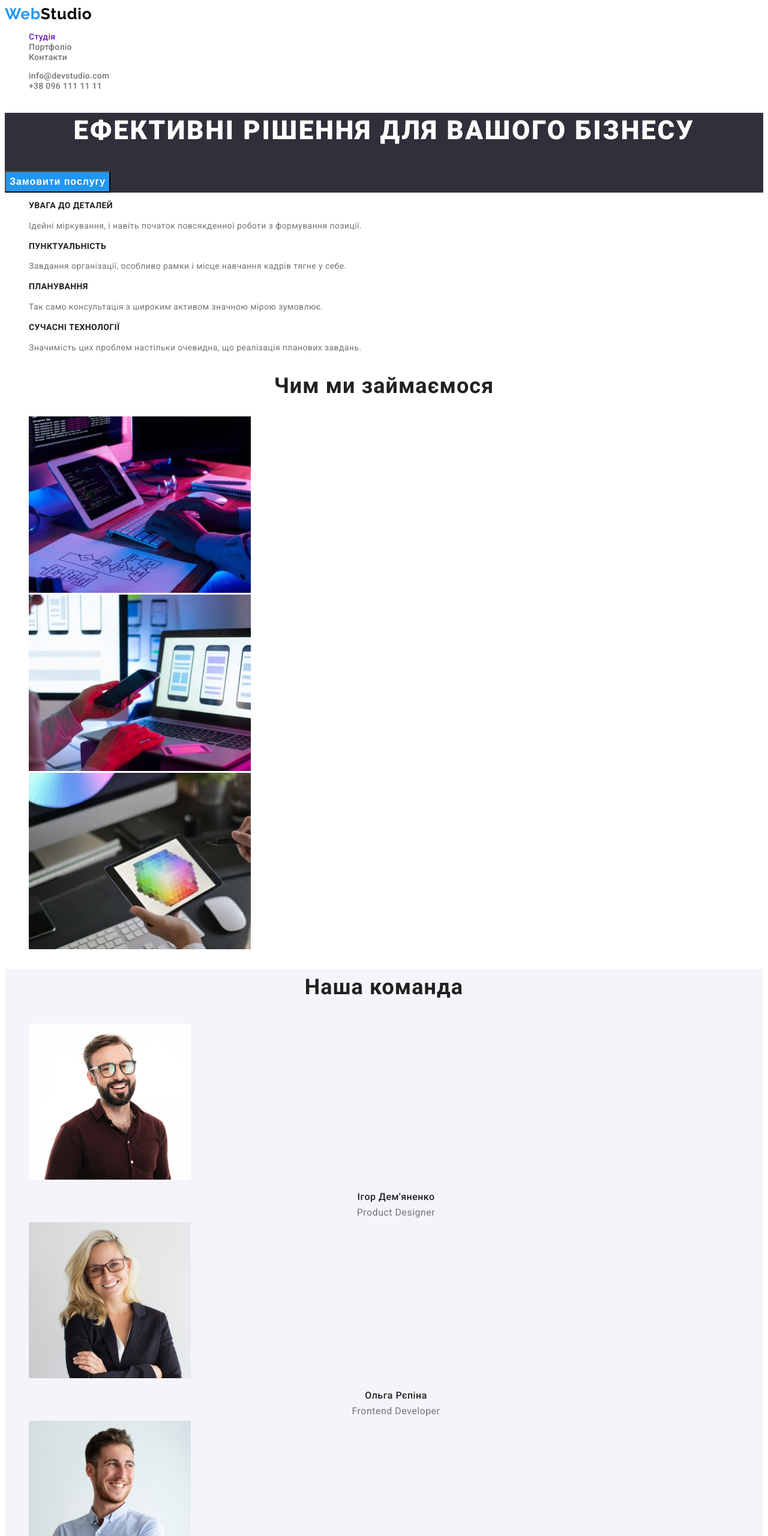
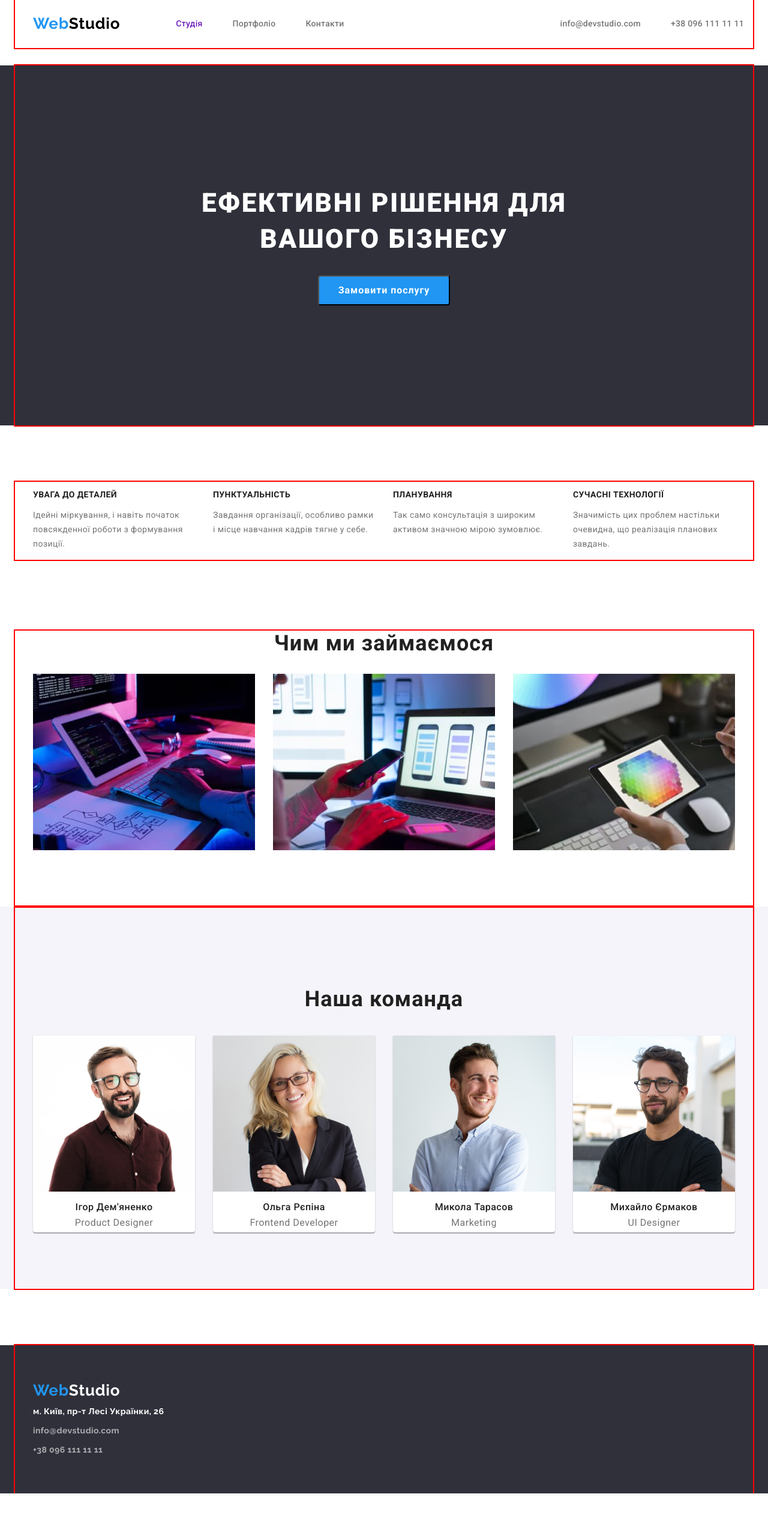
Before and after one commit to koltok/goit-markup-hw-03, a plain HTML site: page index.html in a window 1280 px wide. Shown: the top 2560 px of the page at 60% size. After the commit the page ends 2489 px from the top, so only its background shows below. Drawn offline with nearby package versions, Linux system fonts and the light colour scheme.

Commit message:
update file

```diff
--- a/css/styles.css
+++ b/css/styles.css
@@ -4,6 +4,37 @@ body {
   letter-spacing: 0.03em;
   color: #757575;
   background-color: #FFFFFF;
+}
+reset: p,
+h1,
+h2,
+h3,
+h4,
+h5,
+h6,
+section
+ {
+  margin: 0;
+}
+
+ul,
+ol {
+  margin: 0;
+  padding-left: 0;
+}
+
+button {
+  cursor: pointer;
+}
+
+address {
+  font-style: normal;
+}
+
+img {
+  display: block;
+  max-width: 100%;
+  height: auto;
 }
 
 :root {
@@ -44,6 +75,46 @@ body {
     list-style: none;
   }
 
+  .container {
+  width: 1200px;
+  padding-left: 15px;
+  padding-right: 15px;
+  margin: 0px auto;
+  outline: 2px solid red;
+  }
+
+  .container-header {
+    display: flex;
+    padding-top: 24px;
+    padding-bottom: 25px;
+    align-items: center;
+  }
+
+  .nav-list {
+    display: flex;
+    padding-left: 15px;
+    padding-right: 15px;
+  }
+
+  .contact-list {
+   display: flex;
+   margin-left: auto;
+   ;
+    }
+
+  .header-list {
+    display: flex;
+    gap: 50px;
+  }
+
+  .nav-list {
+    display: flex;
+    align-items: center;
+  }
+
+  .logo {
+    margin-right: 93px;
+  }
 
  .header-link {
   font-weight: 500;
@@ -77,7 +148,8 @@ body {
   font-size: 14px;
   line-height: 1.14;
   letter-spacing: 0.02em;
-  color: #757575;}
+  color: #757575;
+margin-left: 50px;}
 
   .contact-tel:hover,
   .contact-tel:focus {
@@ -87,7 +159,12 @@ body {
 
 .banner {
 background: #2F303A;
+margin-bottom: 94px;
 }
+.banner-container {
+padding: 0px 15px 200px 15px;
+}
+
 .banner-title {
   font-weight: 900;
   font-size: 44px;
@@ -96,10 +173,15 @@ background: #2F303A;
   letter-spacing: 0.06em;
   text-transform: uppercase;
   color: #FFFFFF;
+  width: 600;
+  height: 120px;
+  margin-bottom: 30px;
+  padding: 200px 252px 0px 252px;
 }
 
 .banner-btn {
-  font-size: inherit;
+  font-family: 'Roboto';
+  font-style: normal;
   font-weight: 700;
   font-size: 16px;
   line-height: 1.88;
@@ -110,6 +192,13 @@ background: #2F303A;
   color: #FFFFFF;
   background-color: #2196F3;
   cursor: pointer;
+  min-width: 216px;
+  height: 50px;
+  border-radius: 4px;
+  padding: 10px 32px 10px 32px;
+  margin-left: auto;
+  margin-right: auto;
+
 
 }
 .banner-btn:hover,
@@ -119,13 +208,26 @@ box-shadow: 0px 4px 4px rgba(0, 0, 0, 0.15);
 color: #FFFFFF;}
 
 .hero {
+  margin-bottom: 118px;
+  }
+.hero-container {
+  display: flex;
+
 }
 
 .hero-title {}
 
-.hero-list {}
+.hero-list {
+  display: flex;
+  gap: 30px;
+    padding-left: 15px;
+    padding-right: 15px;
+    justify-content: center;
+}
 
-.hero-item {}
+.hero-item {
+justify-content: space-between;
+}
 
 .list {}
 
@@ -143,10 +245,17 @@ font-size: 14px;
 line-height: 1.71;
 letter-spacing: 0.03em;
 color: #757575;
+width: 270px;
 }
 
 .info-block {}
 
+.info-block-container {
+  display: flex;
+  gap: 30px;
+  padding-left: 15px;
+  padding-right: 15px;
+}
 .info-block-list {
 font-weight: 700;
 font-size: 36px;
@@ -156,9 +265,13 @@ letter-spacing: 0.03em;
 color: #212121;
 }
 
-.info-block-item {}
+.info-block-item {
+  padding-bottom: 94px;
+}
 
 .team-block {background-color: #F5F4FA;}
+
+.container-team {padding-top: 94px;}
 
 .team-block-title {
 font-weight: 700;
@@ -169,9 +282,19 @@ letter-spacing: 0.03em;
 color: #212121;
 }
 
-.team-block-list {}
+.team-block-list {
+  display: flex;
+  gap: 30px;
+  padding-bottom: 94px;
+  padding-left: 15px;
+  padding-right: 15px;
+}
 
-.team-block-item {}
+.team-block-item {
+  background: #FFFFFF;
+  box-shadow: 0px 1px 3px rgba(0, 0, 0, 0.12), 0px 1px 1px rgba(0, 0, 0, 0.14), 0px 2px 1px rgba(0, 0, 0, 0.2);
+  border-radius: 0px 0px 4px 4px;
+}
 
 .team-item {
 font-weight: 500;
@@ -191,29 +314,35 @@ color: #757575;
 
 .footer {
   background: #2F303A;
+  margin-top: 94px;
 }
 
-.footer-logo {
+.footer-container {
   font-family: 'Raleway';
   font-weight: 700;
   font-size: 26px;
   line-height: 31px;
   letter-spacing: 0.03em;
+  padding-top: 60px;
+  padding-bottom: 60px;
+}
+
+.footer-logo {
 color: #2196F3;
+padding-left: 15px;
 }
 
 .footer-logo-studio {
-font-family: 'Raleway';
-font-weight: 700;
-font-size: 26px;
-line-height: 31px;
-letter-spacing: 0.03em;
 color: #FFFFFF;
 }
 
-.footer-contact {}
+.footer-contact {
+}
 
-.footer-contact-list {}
+.footer-contact-list {
+  padding-left: 15px;
+  padding-right: 15px;
+}
 
 .footer-address-link {
 font-size: 14px;
@@ -250,6 +379,32 @@ color: rgba(255, 255, 255, 0.6);}
 color: #2196F3;
 }
 
+.section-filter-list {
+  margin-top: 100px;
+  margin-bottom: 50px;
+}
+
+.filter-container {
+  display: flex;
+  align-items: center;
+  gap: 8px;
+  padding-left: 15px;
+  padding-right: 15px;
+  justify-content: center;
+}
+.card {
+  border-bottom: 0cm;
+}
+
+.hero-container {
+  display: flex;
+  flex-wrap: wrap;
+  align-items: center;
+  gap: 30px;
+  padding-left: 15px;
+  padding-right: 15px;
+}
+
 .filter-item {
   font-family: inherit;
   font-weight: 500;
@@ -258,8 +413,10 @@ color: #2196F3;
   text-align: center;
   letter-spacing: 0.03em;
   color: #212121;
-  background-color: #F5F4FA;
+  background: #F5F4FA;
+  border-radius: 4px;
   cursor: pointer;
+  border: 0;
 }
 
 .filter-item:hover,
--- a/index.html
+++ b/index.html
@@ -12,10 +12,15 @@
       rel="stylesheet"
     />
     <link rel="stylesheet" href="./css/styles.css" />
+    <link
+      rel="stylesheet"
+      href="https://cdnjs.cloudflare.com/ajax/libs/normalize/1.1.0/normalize.min.css"
+    />
   </head>
   <body>
     <header>
-      <nav>
+      <div class="container container-header">
+        <nav class="nav-list">
           <a href="./index.html" class="logo link"
             >Web<span class="logo-studio link">Studio</span></a
           >
@@ -31,25 +36,30 @@
             </li>
           </ul>
         </nav>
+
         <ul class="contact-list list">
-        <li class="contact-item">
+          <li class="contact-item mail-item">
             <a href="mailto:info@devstudio.com" class="contact-mail link"
               >info@devstudio.com</a
             >
           </li>
-        <li class="contact-item">
+          <li class="contact-item tel-item">
             <a href="tel:+380961111111" class="contact-tel link"
               >+38 096 111 11 11</a
             >
           </li>
         </ul>
+      </div>
     </header>
     <main>
       <section class="banner">
+        <div class="container banner-container">
           <h1 class="banner-title">Ефективні рішення для вашого бізнесу</h1>
           <button type="button" class="banner-btn">Замовити послугу</button>
+        </div>
       </section>
       <section class="hero">
+        <div class="container hero-container">
           <h2 class="visually-hidden">Наші особливості</h2>
           <ul class="hero-list list">
             <li class="hero-item list">
@@ -62,8 +72,8 @@
             <li class="hero-item list">
               <h3 class="hero-item-title">Пунктуальність</h3>
               <p class="hero-item-text">
-              Завдання організації, особливо рамки і місце навчання кадрів тягне
-              у себе.
+                Завдання організації, особливо рамки і місце навчання кадрів
+                тягне у себе.
               </p>
             </li>
             <li class="hero-item list">
@@ -75,15 +85,17 @@
             <li class="hero-item list">
               <h3 class="hero-item-title">Сучасні технології</h3>
               <p class="hero-item-text">
-              Значимість цих проблем настільки очевидна, що реалізація планових
-              завдань.
+                Значимість цих проблем настільки очевидна, що реалізація
+                планових завдань.
               </p>
             </li>
           </ul>
+        </div>
       </section>
       <section class="info-block">
+        <div class="container">
           <h2 class="info-block-list list">Чим ми займаємося</h2>
-        <ul class="list">
+          <ul class="list info-block-container">
             <li class="info-block-item">
               <img src="./images/box1.jpg" alt="створення сайту" width="370" />
             </li>
@@ -94,8 +106,10 @@
               <img src="./images/box3.jpg" alt="створення сайту" width="370" />
             </li>
           </ul>
+        </div>
       </section>
       <section class="team-block">
+        <div class="container container-team">
           <h2 class="team-block-title">Наша команда</h2>
           <ul class="team-block-list list">
             <li class="team-block-item">
@@ -135,9 +149,11 @@
               <p lang="en" class="team-post">UI Designer</p>
             </li>
           </ul>
+        </div>
       </section>
     </main>
     <footer class="footer">
+      <div class="container footer-container">
         <a href="./index.html" class="footer-logo link"
           >Web<span class="footer-logo-studio link">Studio</span></a
         >
@@ -164,6 +180,7 @@
             </li>
           </ul>
         </address>
+      </div>
     </footer>
   </body>
 </html>
```
Also changed, not shown: portfolio.html (+50 -38 lines). Lines whose indentation alone changed are shown as unchanged.
